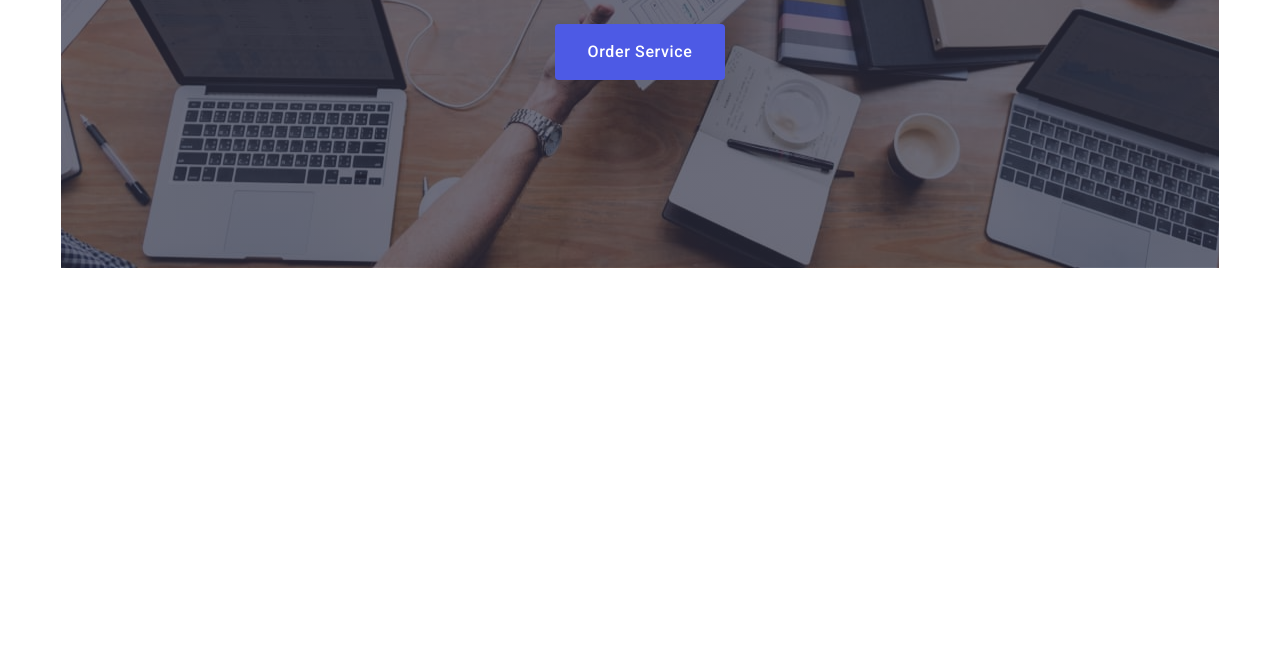
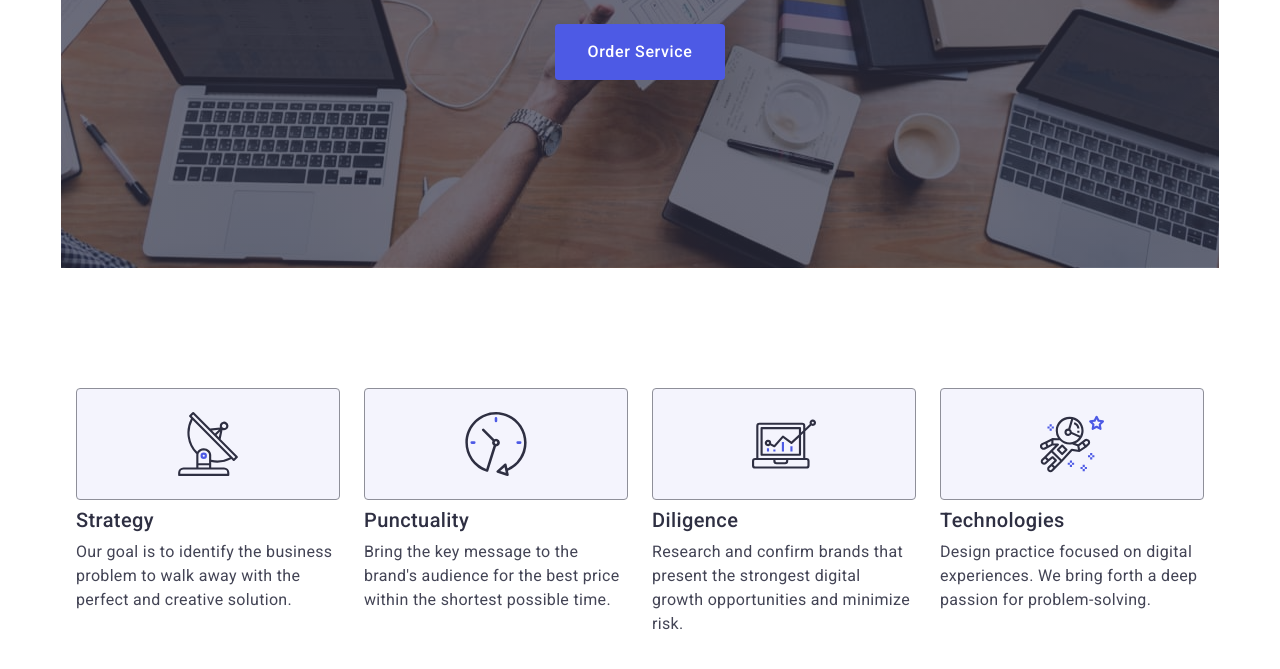
Before and after one commit to andrii-kyrch/goit-markup-hw-06, a plain HTML site: page index.html in a window 1280 px wide. Shown: the part 405-1074 px from the top of the page. Before the commit the page ends 800 px from the top, so only its background shows below. Drawn offline with nearby package versions, Linux system fonts and the light colour scheme.

Commit message:
Update benefits to adaptive

```diff
--- a/css/styles.css
+++ b/css/styles.css
@@ -329,6 +329,97 @@ img {
         rgba(46, 47, 66, 0.7)
       ),
       url(../images/hero/destop-bg-hero@2x.jpg);
+  }
+}
+
+.section-title {
+  margin-bottom: 72px;
+  font-size: 36px;
+  line-height: 1.11;
+  letter-spacing: 0.02em;
+  text-transform: capitalize;
+  text-align: center;
+  color: #2e2f42;
+}
+
+.benefits {
+  padding-top: 96px;
+  padding-bottom: 96px;
+}
+
+.benefits-list {
+  display: flex;
+  flex-direction: column;
+  gap: 72px;
+}
+
+.benefits-item {
+  width: 100%;
+}
+
+.benefits-box-icon {
+  display: none;
+}
+
+.benefits-list-title {
+  margin-bottom: 8px;
+  font-weight: 700;
+  font-size: 36px;
+  line-height: 1.11;
+  letter-spacing: 0.02em;
+  text-align: center;
+  color: #2e2f42;
+}
+
+.benefits-list-text {
+  font-weight: 500;
+}
+
+@media screen and (min-width: 768px) {
+  .benefits-list {
+    flex-direction: row;
+    flex-wrap: wrap;
+    gap: 24px;
+  }
+
+  .benefits-item {
+    width: calc((100% - 24px) / 2);
+  }
+
+  .benefits-list-title {
+    text-align: left;
+  }
+}
+
+@media screen and (min-width: 1158px) {
+  .benefits {
+    padding-top: 120px;
+    padding-bottom: 120px;
+  }
+
+  .benefits-item {
+    width: calc((100% - 72px) / 4);
+  }
+
+  .benefits-box-icon {
+    height: 112px;
+    display: flex;
+    justify-content: center;
+    align-items: center;
+    margin-bottom: 8px;
+    border: 1px solid #8e8f99;
+    border-radius: 4px;
+    background-color: #f4f4fd;
+  }
+
+  .benefits-list-title {
+    font-weight: 500;
+    font-size: 20px;
+    line-height: 1.2;
+  }
+
+  .benefits-list-text {
+    font-weight: inherit;
   }
 }
 
--- a/index.html
+++ b/index.html
@@ -64,7 +64,7 @@
           <button class="hero-btn" type="button">Order Service</button>
         </div>
       </section>
-      <!-- <section class="benefits">
+      <section class="benefits">
         <div class="container">
           <h2 class="visually-hidden">Our Benefits</h2>
           <ul class="benefits-list">
@@ -118,7 +118,7 @@
             </li>
           </ul>
         </div>
-      </section> -->
+      </section>
       <!-- <section class="team">
         <div class="container">
           <h2 class="section-title team-title">Our Team</h2>
```
Also changed, not shown: css/styles-desktop.css (+0 -63 lines).
